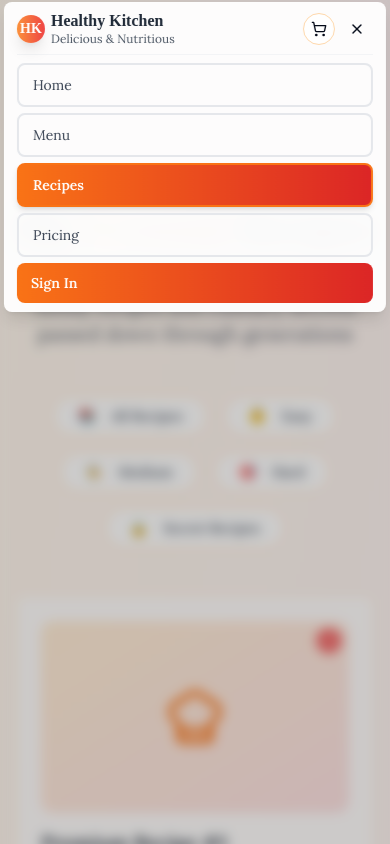
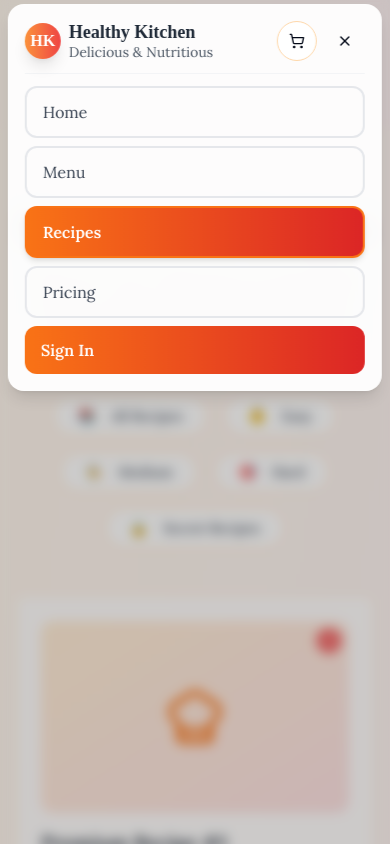
Before and after one commit to sms03/healthy-kitchen, a React (Vite) app: page /recipes in a window 390 px wide. Both pictures are taken after a click on the button 357 px from the left and 28 px from the top of the page. Shown: the top 844 px of the page. Built offline with nearby package versions, Linux system fonts and the light colour scheme; a web font is replaced by a local one.

Commit message:
Fix: Increase navbar size and visibility
Increase navbar height for mobile devices and ensure it remains visible when scrolling.

```diff
--- a/src/components/Navigation.tsx
+++ b/src/components/Navigation.tsx
@@ -40,30 +40,30 @@ export const Navigation = ({ cartItemsCount, onCartClick }: NavigationProps) =>
   return (
     <nav className={`fixed top-0 left-1/2 transform -translate-x-1/2 z-50 font-lora transition-all duration-300 ${
       isScrolled
-        ? 'mt-1 sm:mt-2 md:mt-3 lg:mt-4 w-[96%] sm:w-[94%] md:w-[90%] lg:w-[88%] max-w-xs sm:max-w-sm md:max-w-2xl lg:max-w-4xl'
-        : 'mt-0.5 sm:mt-1 md:mt-2 lg:mt-2 w-[98%] sm:w-[96%] md:w-[94%] lg:w-[92%] max-w-sm sm:max-w-lg md:max-w-3xl lg:max-w-5xl'
+        ? 'mt-2 sm:mt-3 md:mt-4 lg:mt-4 w-[94%] sm:w-[92%] md:w-[88%] lg:w-[86%] max-w-sm sm:max-w-md md:max-w-2xl lg:max-w-4xl'
+        : 'mt-1 sm:mt-2 md:mt-3 lg:mt-3 w-[96%] sm:w-[94%] md:w-[92%] lg:w-[90%] max-w-md sm:max-w-lg md:max-w-3xl lg:max-w-5xl'
     }`}>
       <div className={`bg-white/95 backdrop-blur-md shadow-lg border border-white/20 transition-all duration-300 ${
         isScrolled
-          ? 'rounded-lg sm:rounded-xl md:rounded-2xl lg:rounded-full px-2 sm:px-3 md:px-4 lg:px-6 py-1.5 sm:py-2 md:py-2.5 lg:py-3'
-          : 'rounded-lg sm:rounded-xl md:rounded-2xl lg:rounded-3xl px-3 sm:px-4 md:px-5 lg:px-8 py-2 sm:py-2.5 md:py-3 lg:py-4'
+          ? 'rounded-xl sm:rounded-2xl md:rounded-2xl lg:rounded-3xl px-3 sm:px-4 md:px-5 lg:px-6 py-3 sm:py-3.5 md:py-4 lg:py-4'
+          : 'rounded-2xl sm:rounded-2xl md:rounded-3xl lg:rounded-3xl px-4 sm:px-5 md:px-6 lg:px-8 py-4 sm:py-5 md:py-5 lg:py-6'
       }`}>
         <div className="flex items-center justify-between">
           {/* Logo */}
-          <Link to="/" className="flex items-center space-x-1.5 sm:space-x-2 md:space-x-2.5 lg:space-x-3">
+          <Link to="/" className="flex items-center space-x-2 sm:space-x-2.5 md:space-x-3 lg:space-x-3">
             <div className={`bg-gradient-to-r from-orange-400 to-red-500 rounded-full flex items-center justify-center shadow-lg transition-all duration-300 ${
-              isScrolled ? 'w-6 h-6 sm:w-7 sm:h-7 md:w-8 md:h-8 lg:w-9 lg:h-9' : 'w-7 h-7 sm:w-8 sm:h-8 md:w-9 md:h-9 lg:w-10 lg:h-10'
+              isScrolled ? 'w-8 h-8 sm:w-9 sm:h-9 md:w-10 md:h-10 lg:w-10 lg:h-10' : 'w-9 h-9 sm:w-10 sm:h-10 md:w-11 md:h-11 lg:w-12 lg:h-12'
             }`}>
               <span className={`text-white font-bold font-playfair transition-all duration-300 ${
-                isScrolled ? 'text-xs sm:text-sm md:text-sm lg:text-base' : 'text-sm sm:text-base md:text-lg lg:text-xl'
+                isScrolled ? 'text-sm sm:text-base md:text-base lg:text-lg' : 'text-base sm:text-lg md:text-xl lg:text-xl'
               }`}>HK</span>
             </div>
             <div className="flex flex-col">
               <h1 className={`font-bold text-gray-800 leading-tight font-playfair transition-all duration-300 ${
-                isScrolled ? 'text-sm sm:text-base md:text-lg lg:text-xl' : 'text-base sm:text-lg md:text-xl lg:text-2xl'
+                isScrolled ? 'text-base sm:text-lg md:text-xl lg:text-xl' : 'text-lg sm:text-xl md:text-2xl lg:text-2xl'
               }`}>Healthy Kitchen</h1>
               <p className={`text-gray-600 leading-tight font-lora transition-all duration-300 ${
-                isScrolled ? 'text-xs sm:text-xs md:text-xs lg:text-sm' : 'text-xs sm:text-sm md:text-sm lg:text-sm'
+                isScrolled ? 'text-xs sm:text-sm md:text-sm lg:text-sm' : 'text-sm sm:text-sm md:text-base lg:text-base'
               }`}>Delicious & Nutritious</p>
             </div>
           </Link>
@@ -74,7 +74,7 @@ export const Navigation = ({ cartItemsCount, onCartClick }: NavigationProps) =>
               <Link
                 key={item.path}
                 to={item.path}
-                className={`font-medium transition-all duration-300 font-lora px-2 sm:px-2.5 md:px-3 lg:px-3 xl:px-4 py-1.5 sm:py-2 md:py-2 lg:py-2 rounded-full border-2 text-xs sm:text-sm md:text-sm lg:text-base xl:text-base ${
+                className={`font-medium transition-all duration-300 font-lora px-3 sm:px-3.5 md:px-4 lg:px-4 xl:px-5 py-2 sm:py-2.5 md:py-2.5 lg:py-3 rounded-full border-2 text-sm sm:text-sm md:text-base lg:text-base xl:text-base ${
                   location.pathname === item.path
                     ? 'text-white bg-gradient-to-r from-orange-500 to-red-600 border-orange-500 shadow-md'
                     : 'text-gray-700 hover:text-orange-600 border-gray-200 hover:border-orange-300 hover:bg-orange-50'
@@ -86,13 +86,13 @@ export const Navigation = ({ cartItemsCount, onCartClick }: NavigationProps) =>
           </div>
 
           {/* Cart and Auth */}
-          <div className="flex items-center space-x-1.5 sm:space-x-2 md:space-x-2.5 lg:space-x-3">
+          <div className="flex items-center space-x-2 sm:space-x-2.5 md:space-x-3 lg:space-x-3">
             <Link to="/cart">
               <Button
                 variant="outline"
                 size="icon"
                 className={`relative rounded-full font-lora transition-all duration-300 ${
-                  isScrolled ? 'w-7 h-7 sm:w-8 sm:h-8 md:w-9 md:h-9 lg:w-10 lg:h-10' : 'w-8 h-8 sm:w-9 sm:h-9 md:w-10 md:h-10 lg:w-11 lg:h-11'
+                  isScrolled ? 'w-9 h-9 sm:w-10 sm:h-10 md:w-11 md:h-11 lg:w-11 lg:h-11' : 'w-10 h-10 sm:w-11 sm:h-11 md:w-12 md:h-12 lg:w-13 lg:h-13'
                 } ${
                   location.pathname === '/cart'
                     ? 'bg-gradient-to-r from-orange-500 to-red-600 border-orange-500 text-white hover:from-orange-600 hover:to-red-700'
@@ -100,11 +100,11 @@ export const Navigation = ({ cartItemsCount, onCartClick }: NavigationProps) =>
                 }`}
               >
                 <ShoppingCart className={`transition-all duration-300 ${
-                  isScrolled ? 'w-3.5 h-3.5 sm:w-4 sm:h-4 md:w-4 md:h-4 lg:w-4.5 lg:h-4.5' : 'w-4 h-4 sm:w-4.5 sm:h-4.5 md:w-5 md:h-5 lg:w-5 lg:h-5'
+                  isScrolled ? 'w-4 h-4 sm:w-4.5 sm:h-4.5 md:w-5 md:h-5 lg:w-5 lg:h-5' : 'w-4.5 h-4.5 sm:w-5 sm:h-5 md:w-5.5 md:h-5.5 lg:w-6 lg:h-6'
                 }`} />
                 {cartItemsCount > 0 && (
-                  <span className={`absolute -top-1 -right-1 sm:-top-1 sm:-right-1 md:-top-1.5 md:-right-1.5 lg:-top-2 lg:-right-2 bg-red-500 text-white rounded-full flex items-center justify-center font-bold transition-all duration-300 ${
-                    isScrolled ? 'w-4 h-4 sm:w-4.5 sm:h-4.5 md:w-5 md:h-5 lg:w-5 lg:h-5 text-xs' : 'w-4.5 h-4.5 sm:w-5 sm:h-5 md:w-5.5 md:h-5.5 lg:w-6 lg:h-6 text-xs'
+                  <span className={`absolute -top-1 -right-1 sm:-top-1.5 sm:-right-1.5 md:-top-2 md:-right-2 lg:-top-2 lg:-right-2 bg-red-500 text-white rounded-full flex items-center justify-center font-bold transition-all duration-300 ${
+                    isScrolled ? 'w-5 h-5 sm:w-5.5 sm:h-5.5 md:w-6 md:h-6 lg:w-6 lg:h-6 text-xs' : 'w-5.5 h-5.5 sm:w-6 sm:h-6 md:w-6.5 md:h-6.5 lg:w-7 lg:h-7 text-xs'
                   }`}>
                     {cartItemsCount}
                   </span>
@@ -120,7 +120,7 @@ export const Navigation = ({ cartItemsCount, onCartClick }: NavigationProps) =>
                     variant="outline"
                     size="icon"
                     className={`rounded-full font-lora transition-all duration-300 ${
-                      isScrolled ? 'w-7 h-7 sm:w-8 sm:h-8 md:w-9 md:h-9 lg:w-10 lg:h-10' : 'w-8 h-8 sm:w-9 sm:h-9 md:w-10 md:h-10 lg:w-11 lg:h-11'
+                      isScrolled ? 'w-9 h-9 sm:w-10 sm:h-10 md:w-11 md:h-11 lg:w-11 lg:h-11' : 'w-10 h-10 sm:w-11 sm:h-11 md:w-12 md:h-12 lg:w-13 lg:h-13'
                     } ${
                       location.pathname === '/profile'
                         ? 'bg-gradient-to-r from-orange-500 to-red-600 border-orange-500 text-white hover:from-orange-600 hover:to-red-700'
@@ -128,7 +128,7 @@ export const Navigation = ({ cartItemsCount, onCartClick }: NavigationProps) =>
                     }`}
                   >
                     <User className={`transition-all duration-300 ${
-                      isScrolled ? 'w-3.5 h-3.5 sm:w-4 sm:h-4 md:w-4 md:h-4 lg:w-4.5 lg:h-4.5' : 'w-4 h-4 sm:w-4.5 sm:h-4.5 md:w-5 md:h-5 lg:w-5 lg:h-5'
+                      isScrolled ? 'w-4 h-4 sm:w-4.5 sm:h-4.5 md:w-5 md:h-5 lg:w-5 lg:h-5' : 'w-4.5 h-4.5 sm:w-5 sm:h-5 md:w-5.5 md:h-5.5 lg:w-6 lg:h-6'
                     }`} />
                   </Button>
                 </Link>
@@ -137,10 +137,10 @@ export const Navigation = ({ cartItemsCount, onCartClick }: NavigationProps) =>
                   size="sm"
                   disabled
                   className={`hidden sm:flex bg-gradient-to-r from-gray-400 to-gray-500 rounded-full font-lora transition-all duration-300 ${
-                    isScrolled ? 'text-xs px-2 py-1' : 'text-xs sm:text-sm px-2.5 sm:px-3 py-1.5'
+                    isScrolled ? 'text-xs px-3 py-2' : 'text-sm px-4 py-2.5'
                   }`}
                 >
-                  <Loader2 className="w-3 h-3 mr-1 animate-spin" />
+                  <Loader2 className="w-3.5 h-3.5 mr-1.5 animate-spin" />
                   <span className="hidden md:inline lg:inline">Signing Out...</span>
                 </Button>
               ) : (
@@ -148,7 +148,7 @@ export const Navigation = ({ cartItemsCount, onCartClick }: NavigationProps) =>
                   <Button
                     size="sm"
                     className={`bg-gradient-to-r from-orange-500 to-red-600 hover:from-orange-600 hover:to-red-700 rounded-full font-lora transition-all duration-300 ${
-                      isScrolled ? 'text-xs px-2 sm:px-2.5 py-1 sm:py-1.5' : 'text-xs sm:text-sm px-2.5 sm:px-3 md:px-3.5 py-1.5 sm:py-2'
+                      isScrolled ? 'text-sm px-4 py-2' : 'text-sm px-5 py-2.5'
                     }`}
                   >
                     Sign In
@@ -162,17 +162,17 @@ export const Navigation = ({ cartItemsCount, onCartClick }: NavigationProps) =>
               variant="ghost"
               size="sm"
               className={`md:hidden rounded-full transition-all duration-300 ${
-                isScrolled ? 'p-1.5 w-7 h-7' : 'p-2 w-8 h-8 sm:w-9 sm:h-9'
+                isScrolled ? 'p-2 w-9 h-9' : 'p-2.5 w-10 h-10'
               }`}
               onClick={() => setIsMobileMenuOpen(!isMobileMenuOpen)}
             >
               {isMobileMenuOpen ? (
                 <X className={`transition-all duration-300 ${
-                  isScrolled ? 'w-3.5 h-3.5' : 'w-4 h-4 sm:w-4.5 sm:h-4.5'
+                  isScrolled ? 'w-4 h-4' : 'w-5 h-5'
                 }`} />
               ) : (
                 <Menu className={`transition-all duration-300 ${
-                  isScrolled ? 'w-3.5 h-3.5' : 'w-4 h-4 sm:w-4.5 sm:h-4.5'
+                  isScrolled ? 'w-4 h-4' : 'w-5 h-5'
                 }`} />
               )}
             </Button>
@@ -181,14 +181,14 @@ export const Navigation = ({ cartItemsCount, onCartClick }: NavigationProps) =>
 
         {/* Mobile Menu */}
         {isMobileMenuOpen && (
-          <div className="md:hidden pt-2 sm:pt-3 border-t border-gray-100 mt-2 sm:mt-3">
-            <div className="flex flex-col space-y-1.5 sm:space-y-2">
+          <div className="md:hidden pt-3 sm:pt-4 border-t border-gray-100 mt-3 sm:mt-4">
+            <div className="flex flex-col space-y-2 sm:space-y-2.5">
               {navItems.map((item) => (
                 <Link
                   key={item.path}
                   to={item.path}
                   onClick={() => setIsMobileMenuOpen(false)}
-                  className={`text-left py-2.5 sm:py-3 px-3.5 sm:px-4 transition-all duration-300 font-lora rounded-lg border-2 text-sm sm:text-base ${
+                  className={`text-left py-3 sm:py-3.5 px-4 sm:px-5 transition-all duration-300 font-lora rounded-xl border-2 text-base sm:text-base ${
                     location.pathname === item.path
                       ? 'text-white bg-gradient-to-r from-orange-500 to-red-600 border-orange-500 shadow-md font-semibold'
                       : 'text-gray-700 hover:text-orange-600 border-gray-200 hover:border-orange-300 hover:bg-orange-50'
@@ -201,7 +201,7 @@ export const Navigation = ({ cartItemsCount, onCartClick }: NavigationProps) =>
                 <Link
                   to="/auth"
                   onClick={() => setIsMobileMenuOpen(false)}
-                  className="text-left py-2.5 sm:py-3 px-3.5 sm:px-4 transition-all duration-300 font-lora rounded-lg bg-gradient-to-r from-orange-500 to-red-600 text-white font-semibold text-sm sm:text-base"
+                  className="text-left py-3 sm:py-3.5 px-4 sm:px-5 transition-all duration-300 font-lora rounded-xl bg-gradient-to-r from-orange-500 to-red-600 text-white font-semibold text-base sm:text-base"
                 >
                   Sign In
                 </Link>
@@ -210,7 +210,7 @@ export const Navigation = ({ cartItemsCount, onCartClick }: NavigationProps) =>
                 <Link
                   to="/profile"
                   onClick={() => setIsMobileMenuOpen(false)}
-                  className={`text-left py-2.5 sm:py-3 px-3.5 sm:px-4 transition-all duration-300 font-lora rounded-lg border-2 text-sm sm:text-base ${
+                  className={`text-left py-3 sm:py-3.5 px-4 sm:px-5 transition-all duration-300 font-lora rounded-xl border-2 text-base sm:text-base ${
                     location.pathname === '/profile'
                       ? 'text-white bg-gradient-to-r from-orange-500 to-red-600 border-orange-500 shadow-md font-semibold'
                       : 'text-gray-700 hover:text-orange-600 border-gray-200 hover:border-orange-300 hover:bg-orange-50'
```
